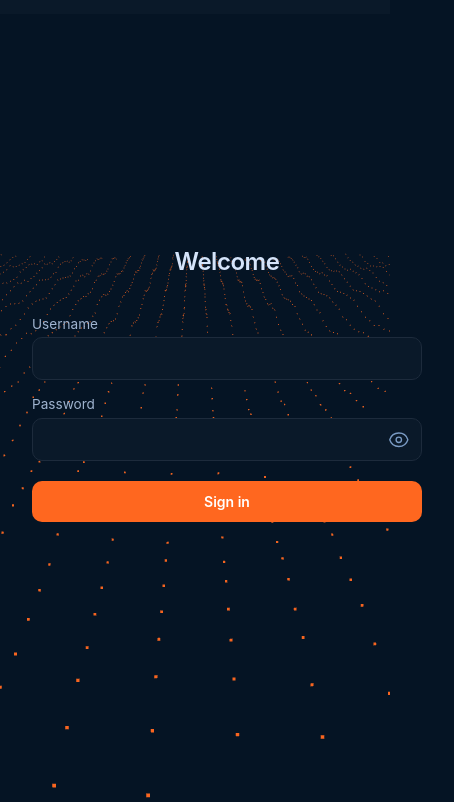
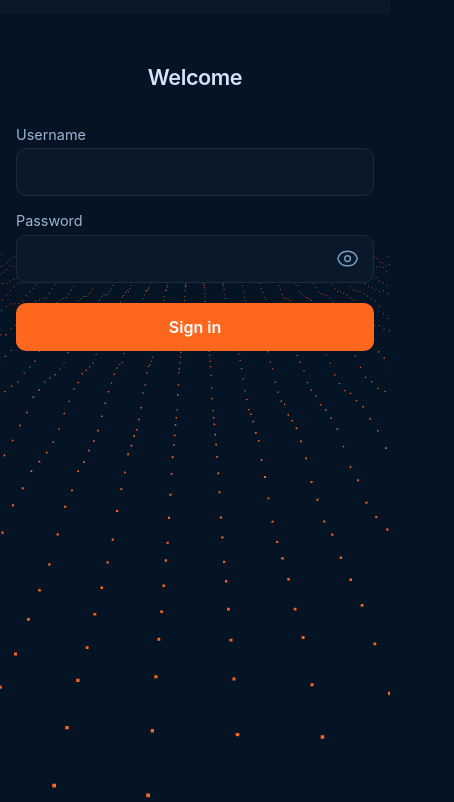
Before and after one commit to joelsebbu/stackMark, an Astro site in the folder stackmark-FE/: page /login in a window 390 px wide. Shown: the part 42-844 px from the top of the page, 454 px wide, since content can reach past the window. Built offline with nearby package versions, Linux system fonts and the light colour scheme; Astro itself is replaced by a stand-in of ours.

Commit message:
authentication: making the application in the center

```diff
--- a/stackmark-FE/src/layouts/Layout.astro
+++ b/stackmark-FE/src/layouts/Layout.astro
@@ -14,7 +14,10 @@ const { title, activeTab } = Astro.props;
 <html lang="en">
   <head>
     <meta charset="UTF-8" />
-    <meta name="viewport" content="width=device-width, initial-scale=1.0" />
+    <meta
+      name="viewport"
+      content="width=device-width, initial-scale=1.0, viewport-fit=cover"
+    />
     <meta name="theme-color" content="#0a1929" />
     <meta name="description" content="StackMark — your personal bookmark manager" />
     <link rel="manifest" href="/manifest.json" />
@@ -126,9 +129,14 @@ const { title, activeTab } = Astro.props;
     box-sizing: border-box;
   }
 
+  html {
+    overflow-x: hidden;
+  }
+
   html,
   body {
     height: 100%;
+    max-width: 100%;
     font-family: "Inter", system-ui, -apple-system, sans-serif;
     background: var(--surface);
     color: var(--text-primary);
@@ -137,6 +145,7 @@ const { title, activeTab } = Astro.props;
   body {
     display: flex;
     flex-direction: column;
+    overflow-x: hidden;
   }
 
   /* Vanta.js DOTS canvas — mouse uses window events; keep clicks for UI */
@@ -248,13 +257,24 @@ const { title, activeTab } = Astro.props;
     flex: 1;
     display: flex;
     flex-direction: column;
+    min-width: 0;
+    width: 100%;
   }
 
   /* Mobile responsive */
   @media (max-width: 640px) {
+    main {
+      overflow-x: clip;
+      box-sizing: border-box;
+      padding-left: max(1rem, env(safe-area-inset-left));
+      padding-right: max(1rem, env(safe-area-inset-right));
+    }
+
     nav {
       padding: 0 1rem;
       height: 56px;
+      padding-left: max(1rem, env(safe-area-inset-left));
+      padding-right: max(1rem, env(safe-area-inset-right));
     }
 
     .nav-left {
--- a/stackmark-FE/src/pages/login.astro
+++ b/stackmark-FE/src/pages/login.astro
@@ -8,6 +8,7 @@ import Layout from "../layouts/Layout.astro";
     <form id="login-form" class="login-form">
       <label class="field">
         <span>Username</span>
+        <div class="field-control">
           <input
             type="text"
             id="username"
@@ -15,10 +16,11 @@ import Layout from "../layouts/Layout.astro";
             autocomplete="username"
             required
           />
+        </div>
       </label>
       <label class="field">
         <span>Password</span>
-        <div class="password-wrap">
+        <div class="field-control password-wrap">
           <input
             type="password"
             id="password"
@@ -84,13 +86,15 @@ import Layout from "../layouts/Layout.astro";
     flex: 1;
     display: flex;
     flex-direction: column;
-    align-items: center;
+    align-items: stretch;
     justify-content: center;
+    align-self: center;
     gap: 1.25rem;
-    padding: 2rem;
-    max-width: 400px;
+    box-sizing: border-box;
+    padding: 2rem 1.25rem;
+    padding-bottom: max(2rem, env(safe-area-inset-bottom));
+    width: min(400px, 100%);
     margin: 0 auto;
-    width: 100%;
   }
 
   .heading {
@@ -98,6 +102,7 @@ import Layout from "../layouts/Layout.astro";
     font-weight: 600;
     color: #d5e4fa;
     letter-spacing: -0.02em;
+    text-align: center;
   }
 
   .login-form {
@@ -105,6 +110,7 @@ import Layout from "../layouts/Layout.astro";
     flex-direction: column;
     gap: 1rem;
     width: 100%;
+    min-width: 0;
   }
 
   .field {
@@ -113,9 +119,23 @@ import Layout from "../layouts/Layout.astro";
     gap: 0.35rem;
     font-size: 0.85rem;
     color: #a0b4d0;
+    min-width: 0;
   }
 
-  .field input {
+  .field-control {
+    position: relative;
+    width: 100%;
+    max-width: 100%;
+    min-width: 0;
+    align-self: stretch;
+  }
+
+  .field-control input {
+    display: block;
+    width: 100%;
+    max-width: 100%;
+    min-width: 0;
+    box-sizing: border-box;
     padding: 0.75rem 1rem;
     border-radius: 10px;
     border: 1px solid #1d2b3c;
@@ -127,19 +147,12 @@ import Layout from "../layouts/Layout.astro";
     transition: border-color 0.2s ease, box-shadow 0.2s ease;
   }
 
-  .field input:focus {
+  .field-control input:focus {
     border-color: #ff671f;
     box-shadow: 0 0 0 2px rgba(255, 103, 31, 0.35);
   }
 
-  .password-wrap {
-    position: relative;
-    width: 100%;
-  }
-
   .password-wrap input {
-    width: 100%;
-    box-sizing: border-box;
     padding-right: 3.25rem;
   }
 
@@ -192,6 +205,9 @@ import Layout from "../layouts/Layout.astro";
 
   #submit-btn {
     margin-top: 0.25rem;
+    width: 100%;
+    max-width: 100%;
+    box-sizing: border-box;
   }
 
   .status {
@@ -202,6 +218,55 @@ import Layout from "../layouts/Layout.astro";
 
   .status.error {
     color: #f97386;
+  }
+
+  @media (max-width: 640px) {
+    .login-container {
+      justify-content: flex-start;
+      padding: 2rem 0;
+      padding-top: max(2rem, env(safe-area-inset-top));
+      padding-bottom: max(2rem, env(safe-area-inset-bottom));
+      gap: 1.125rem;
+      min-height: calc(
+        100dvh - 56px - env(safe-area-inset-top, 0px) -
+          env(safe-area-inset-bottom, 0px)
+      );
+    }
+
+    .heading {
+      font-size: 1.35rem;
+    }
+
+    .field {
+      font-size: 0.9rem;
+    }
+
+    .field-control input {
+      /* Avoid iOS zoom on focus; keep comfortable tap height */
+      font-size: 1rem;
+      min-height: 48px;
+      padding: 0.65rem 1rem;
+    }
+
+    .password-toggle {
+      width: 2.75rem;
+      height: 2.75rem;
+      right: 0.25rem;
+    }
+
+    .password-toggle__icon {
+      width: 1.45rem;
+      height: 1.45rem;
+    }
+
+    .password-wrap input {
+      padding-right: 3.5rem;
+    }
+
+    #submit-btn {
+      min-height: 48px;
+      font-size: 1rem;
+    }
   }
 </style>
 
```
Lines whose indentation alone changed are shown as unchanged.
